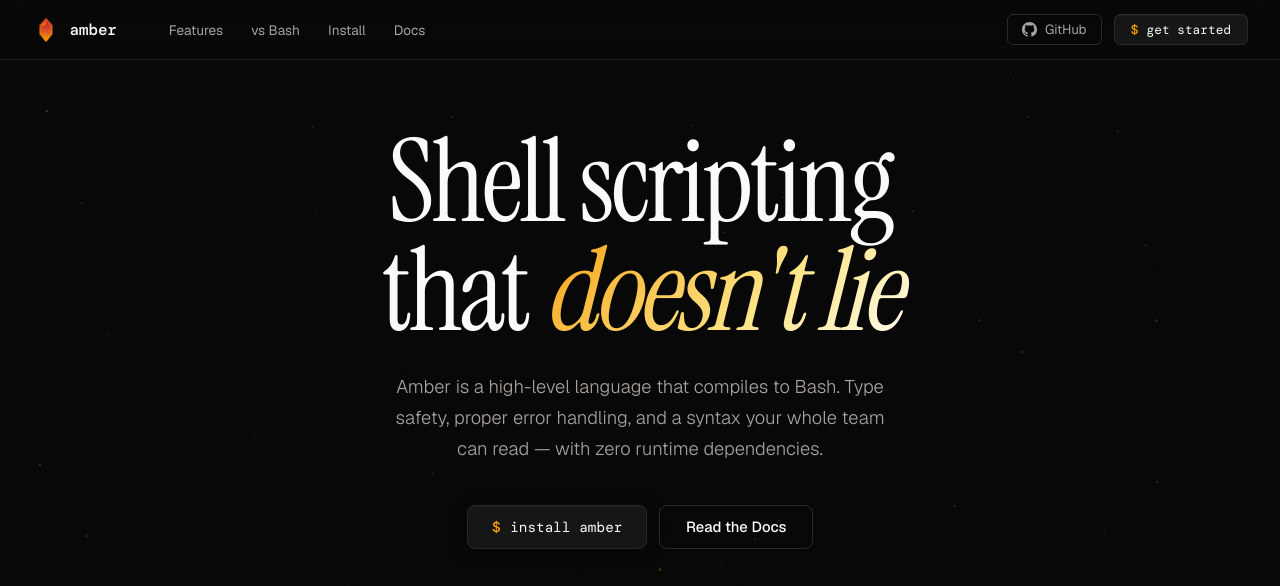
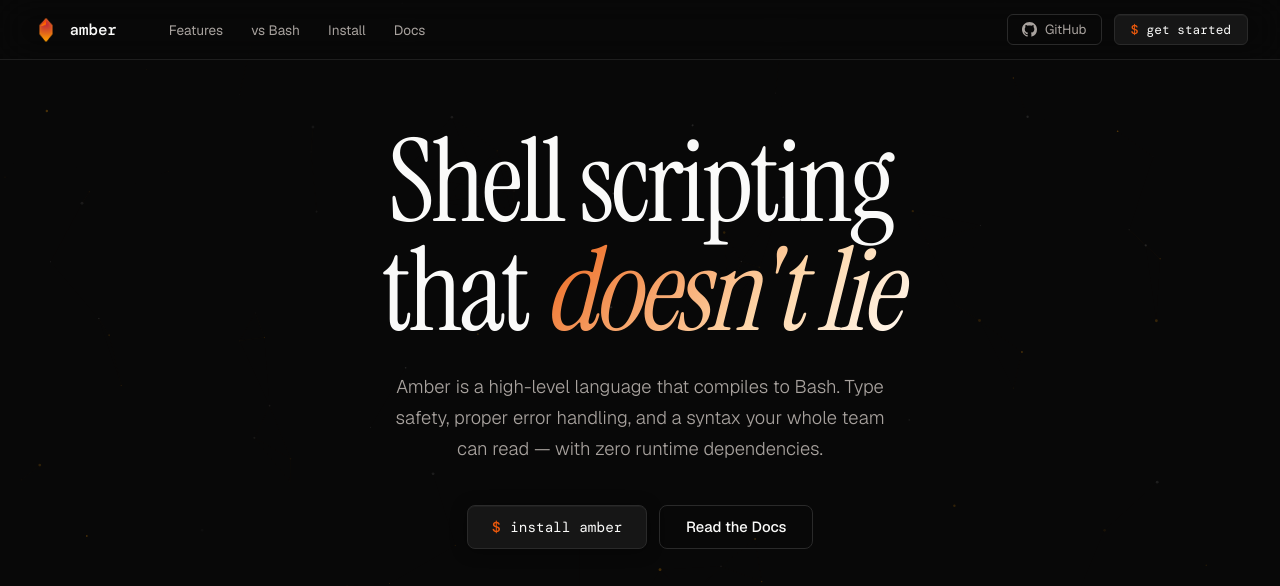
Before and after one commit to amber-lang/amber-website, a Next.js app: page / in a window 1280 px wide. Shown: the top 586 px of the page. Built offline with nearby package versions, Linux system fonts and the light colour scheme; no server answers; a web font is replaced by a local one.

Commit message:
Updated color scheme

```diff
--- a/src/app/globals.css
+++ b/src/app/globals.css
@@ -18,12 +18,12 @@
   --fg-subtle: #57534E;
 
   /* Brand */
-  --amber: #F59E0B;
-  --amber-bright: #FBBF24;
-  --amber3: #FDE68A;
-  --amber-dim: rgba(245, 158, 11, 0.12);
+  --amber: #EA580C;
+  --amber-bright: #F97316;
+  --amber3: #FED7AA;
+  --amber-dim: rgba(234, 88, 12, 0.12);
   --orange: #ea580c;
-  --amber-glow: rgba(245, 158, 11, 0.15);
+  --amber-glow: rgba(234, 88, 12, 0.15);
   --orange-glow: rgba(234, 88, 12, 0.10);
 
   /* Syntax highlight */
--- a/src/components/views/CompetitionAward/CompetitionAward.module.css
+++ b/src/components/views/CompetitionAward/CompetitionAward.module.css
@@ -12,10 +12,6 @@
     color: var(--fg);
     margin-bottom: 3rem;
     font-family: "Cal Sans";
-
-    &::before {
-        content: "🏆 ";
-    }
 }
 
 .container {
--- a/src/components/views/Features/Features.module.css
+++ b/src/components/views/Features/Features.module.css
@@ -78,7 +78,6 @@
     width: 2rem;
     height: 2rem;
     margin-bottom: 1.25rem;
-    filter: brightness(0) saturate(100%) invert(80%) sepia(30%) saturate(800%) hue-rotate(5deg) brightness(100%);
 }
 
 .cardTitle {
--- a/src/components/views/Footer/Footer.module.css
+++ b/src/components/views/Footer/Footer.module.css
@@ -4,14 +4,14 @@
     text-align: center;
     overflow: hidden;
     border-top: 1px solid var(--border);
-    background: linear-gradient(to bottom, var(--bg), rgba(245, 158, 11, 0.03) 50%, var(--bg));
+    background: linear-gradient(to bottom, var(--bg), rgba(234, 88, 12, 0.03) 50%, var(--bg));
 }
 
 .glow {
     position: absolute;
     width: 50rem;
     height: 20rem;
-    background: radial-gradient(ellipse at center, rgba(245, 158, 11, 0.1) 0%, transparent 70%);
+    background: radial-gradient(ellipse at center, rgba(234, 88, 12, 0.1) 0%, transparent 70%);
     top: 0;
     left: 50%;
     transform: translateX(-50%);
@@ -33,7 +33,7 @@
     color: var(--fg);
     font-family: "Cal Sans";
     margin-bottom: 1.25rem;
-    background: linear-gradient(160deg, #fafafa 40%, rgba(245, 158, 11, 0.7) 100%);
+    background: linear-gradient(160deg, #fafafa 40%, rgba(234, 88, 12, 0.7) 100%);
     -webkit-background-clip: text;
     -webkit-text-fill-color: transparent;
     background-clip: text;
```
